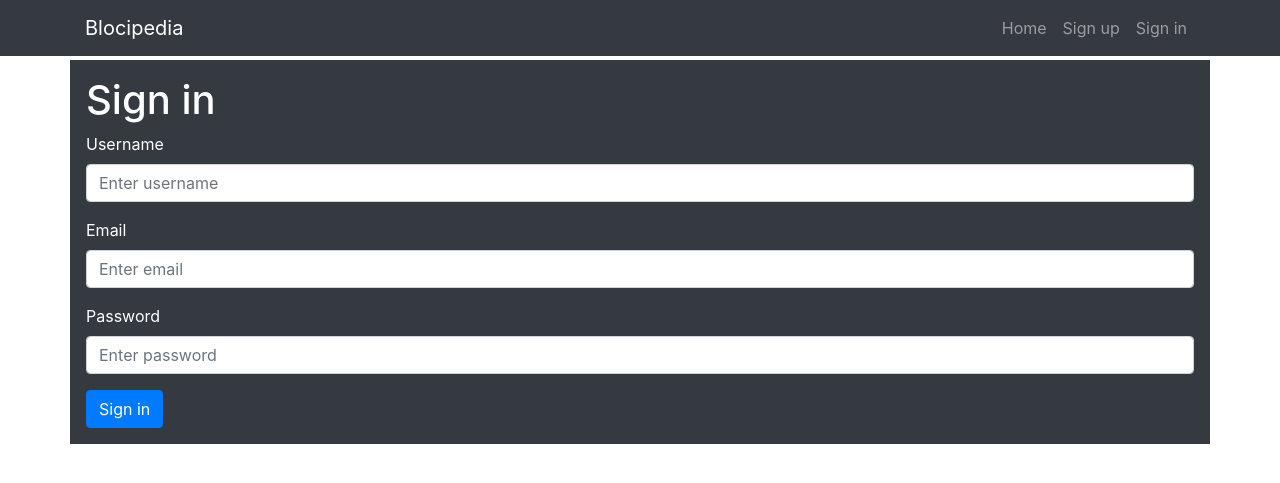
After one commit to wayock/blocipedia-node, a Node server app: page /users/sign_in in a window 1280 px wide. The commit adds this page. Shown: the top 483 px of the page. Run offline with Node 20, Linux system fonts and the light colour scheme; some libraries are stand-ins or nearby versions.

Commit message:
added signin and signout features

```diff
--- a/src/controllers/userController.js
+++ b/src/controllers/userController.js
@@ -32,7 +32,7 @@ module.exports = {
    },
 
    signInForm(req, res, next){
-          res.render("users/sign_in");
+          res.render("users/signin");
         },
 
    signIn(req, res, next){
@@ -47,4 +47,12 @@ module.exports = {
          })
      },
 
+   signOut(req, res, next){
+           req.logout();
+           req.flash("notice", "You've successfully signed out!");
+           res.redirect("/");
+      },
+
+
+
 }
--- a/src/db/queries.users.js
+++ b/src/db/queries.users.js
@@ -27,6 +27,8 @@ module.exports = {
     .catch((err) => {
       callback(err);
     })
-  }
+  },
+
+
 
 }
--- a/src/routes/users.js
+++ b/src/routes/users.js
@@ -5,7 +5,7 @@ const userController = require("../controllers/userController")
 
 router.get("/users/sign_up", userController.signUp);
 router.get("/users/sign_in", userController.signInForm);
-//router.get("/users/sign_out", userController.signOut);
+router.get("/users/sign_out", userController.signOut);
 //router.get("/users/:id", userController.show);
 router.post("/users", validation.validateUsers, userController.create);
 router.post("/users/sign_in", validation.validateUsers, userController.signIn);
--- a/src/views/static/partials/navbar.ejs
+++ b/src/views/static/partials/navbar.ejs
@@ -6,9 +6,6 @@
     </button>
     <div class="collapse navbar-collapse" id="navbarResponsive">
       <ul class="navbar-nav ml-auto">
-        <li class="nav-item">
-          <a class="nav-link" href="/topics">Wikis</a>
-       </li>
           <li class="nav-item">
             <a class="nav-link" href="/">Home</a>
           </li>
--- /dev/null
+++ b/src/views/users/signin.ejs
@@ -0,0 +1,40 @@
+<!DOCTYPE html>
+<html>
+  <head>
+    <% include ../static/partials/head.ejs %>
+  </head>
+  <body>
+
+    <% include ../static/partials/navbar.ejs %>
+
+    <main class="container p-3 mb-2 bg-dark text-white">
+
+      <% include ../static/partials/messages.ejs %>
+
+      <h1>Sign in</h1>
+
+      <form action="/users/sign_in" method="post">
+
+        <div class="form-group">
+          <label for="username">Username</label>
+          <input type="username" class="form-control" name="username" aria-describedby="username" placeholder="Enter username">
+        </div>
+
+        <div class="form-group">
+          <label for="email">Email</label>
+          <input type="email" class="form-control" name="email" aria-describedby="emailHelp" placeholder="Enter email">
+        </div>
+
+        <div class="form-group">
+          <label for="password">Password</label>
+          <input type="password" class="form-control" name="password" aria-describedby="passwordHelp" placeholder="Enter password">
+        </div>
+
+        <button type="submit" class="btn btn-primary">Sign in</button>
+      </form>
+    </main>
+
+    <% include ../static/partials/baseScripts.ejs %>
+
+  </body>
+</html>
```
Also changed, not shown: src/views/users/show.ejs (added, +27 -0 lines).
